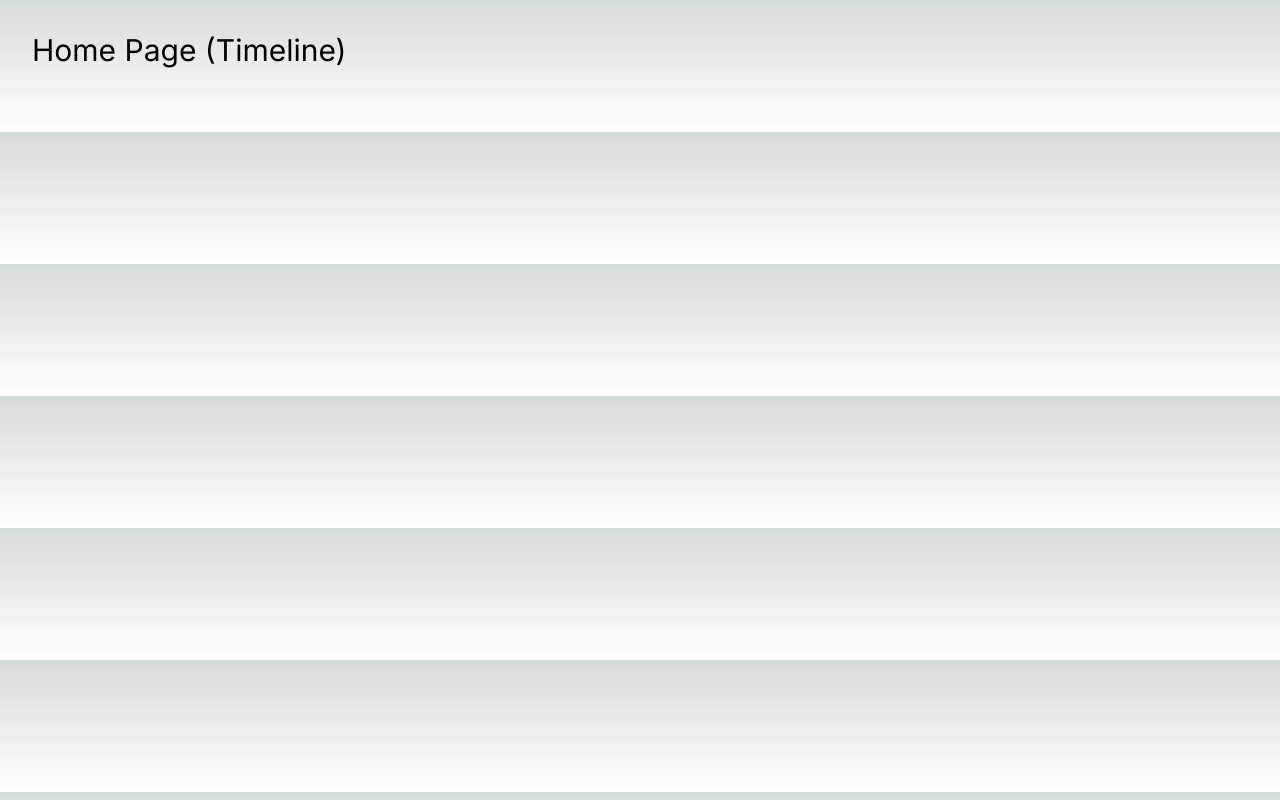
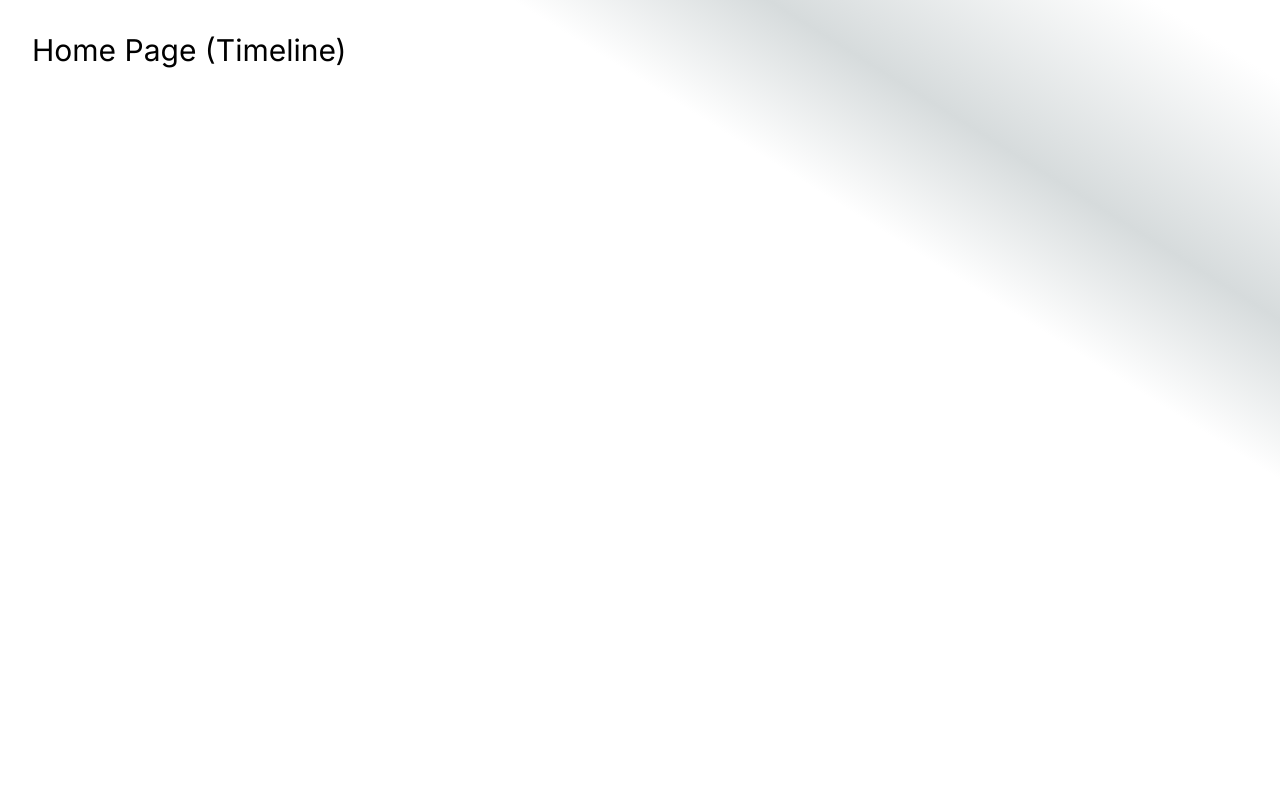
Before and after one commit to kngnkg/tunetrail-proto, a Next.js app in the folder frontend/: page / in a window 1280 px wide. Built offline with nearby package versions, Linux system fonts and the light colour scheme.

Commit message:
Fix: a bug that caused tiled display when using gradiant

```diff
--- a/frontend/app/globals.css
+++ b/frontend/app/globals.css
@@ -13,15 +13,29 @@
 @media (prefers-color-scheme: dark) {
   :root {
     --foreground: #ffffff;
-    --background-start: #282828;
-    --background-end: #282828;
+    --background-start: #b537f2;
+    --background-end: #1d1f27;
     --color-primary: #8a2be2;
     --color-secondary: #ff1493;
   }
 }
 
+html,
+body {
+  height: 100%;
+  width: 100%;
+  margin: 0;
+  padding: 0;
+}
+
 body {
   color: var(--foreground);
-  background: linear-gradient(to bottom, transparent, var(--background-end))
-    var(--background-start);
+  background: linear-gradient(
+    to bottom left,
+    var(--background-end) 5%,
+    var(--background-start) 20%,
+    var(--background-end) 30%,
+    var(--background-end)
+  );
+  background-size: 100% 100%;
 }
```
